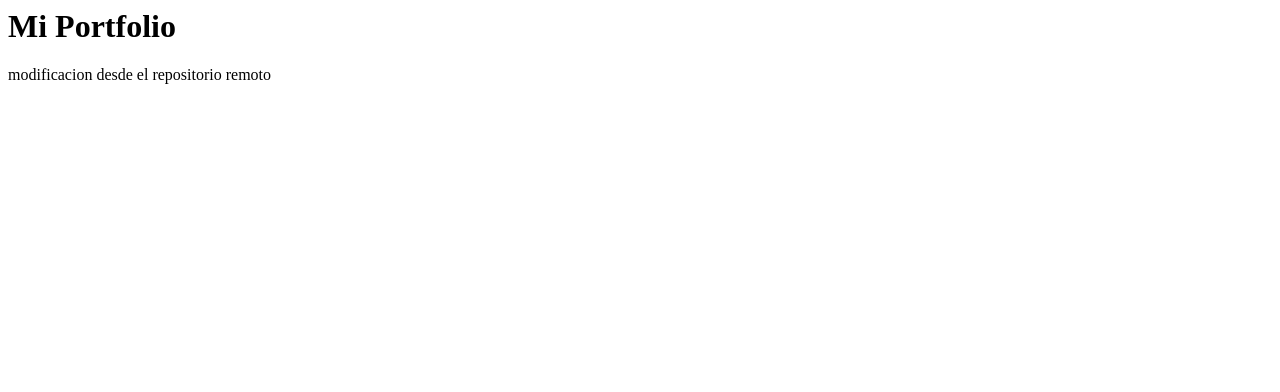
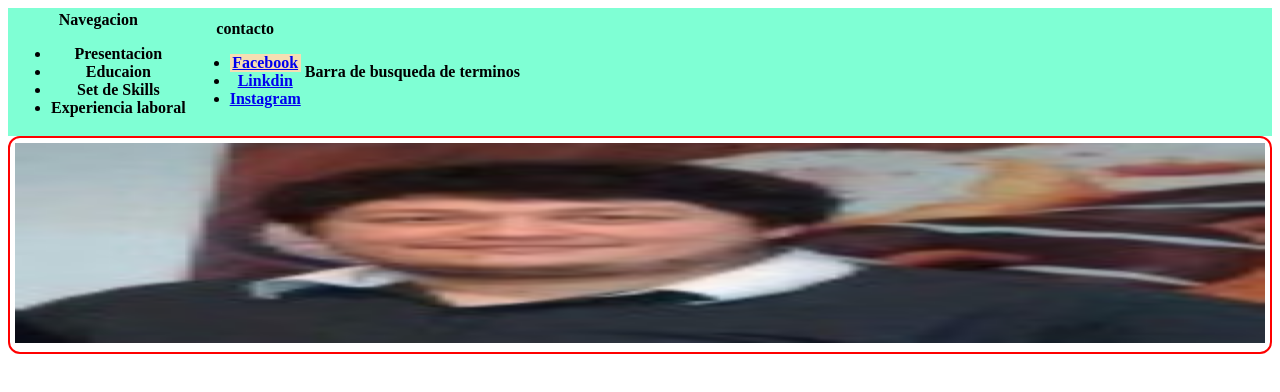
Before and after one commit to Chaino23/FrontEnd, a plain HTML site: page index.html in a window 1280 px wide. Drawn offline with Linux system fonts and the light colour scheme.

Commit message:
Commit 1

```diff
--- /dev/null
+++ b/css/style.css
@@ -0,0 +1,20 @@
+.navegacion{
+    background-color: aquamarine;
+}
+#social1{
+    background-color: wheat;
+}
+#social2{
+
+}
+#social3{
+
+}
+.head1{border: 2px solid red;
+    border-radius: 12px;
+    padding: 5px;
+    }
+
+img.fondo1{
+    height: 200px; width: 100%;
+}
--- a/index.html
+++ b/index.html
@@ -1,2 +1,68 @@
-<h1>Mi Portfolio</h1>
-<p>modificacion desde el repositorio remoto</p>
+<!doctype html>
+
+<html lang="en">
+
+  <head>
+    <meta charset="utf-8">
+	<meta name="author" content="Santiago Galvan">
+	<meta name="viewport" content="width=device-width,initial-scale=1">
+    <title>Mi Portfolio</title>
+	<link rel="icon" href="./Imagenes/fotoicono.ico">
+	<link rel="stylesheet" href="./css/style.css">
+  </head>
+
+  <body>
+
+	<div class="navegacion">
+		<table>
+			<tr>
+				<th>Navegacion
+					<ul>
+						<li>Presentacion</li>
+						<li>Educaion</li>
+						<li>Set de Skills</li>
+						<li>Experiencia laboral</li>
+					</ul>
+				</th>
+				<th>contacto
+					<ul>
+						<li id="social1"><a href="https://facebook.com" target="_blank">Facebook</a></li>
+						<li id="social2"><a href="https://linkdin.com" target="_blank">Linkdin</a></li>
+						<li id="social3"><a href="https://instagram.com" target="_blank">Instagram</a></li>
+					</ul>
+				</th>
+			  <th>Barra de busqueda de terminos</th>
+			</tr>
+		  </table>
+	</div>
+
+		<div class="head1">
+			<div><img class="fondo1" src="./Imagenes/fotoicono.jpg" alt="Imagen fondo">
+			</div>
+		</div>
+
+	<!--Educacion
+		<div class="edu">
+			destacar el curso argentina programa, link a pagina de certificado
+		</div>
+	-->
+
+	<!--sector de skills
+		<div class="skills">ingles, html, java, css, angular
+		</div>
+	-->
+
+	<!--Experiencia laboral
+		<div class="exp lab">sector de experiencias labolares signioficativas para el
+			portfolio... ninguna
+		</div>
+	-->
+
+	<!--sector footer
+		<div class="foot">
+			creo que aca voy a poner algun tipo de info de contacto rapido tipo mail o celu
+		</div>
+	-->
+  </body>
+
+</html>
```
Also changed, not shown: Registro.html (deleted, +0 -2 lines), prubas.html (added, +2 -0 lines), Imagenes/fotoicono.ico (added), Imagenes/fotoicono.jpg (added), Login.html (deleted), README.md (deleted), styles.css (deleted).
